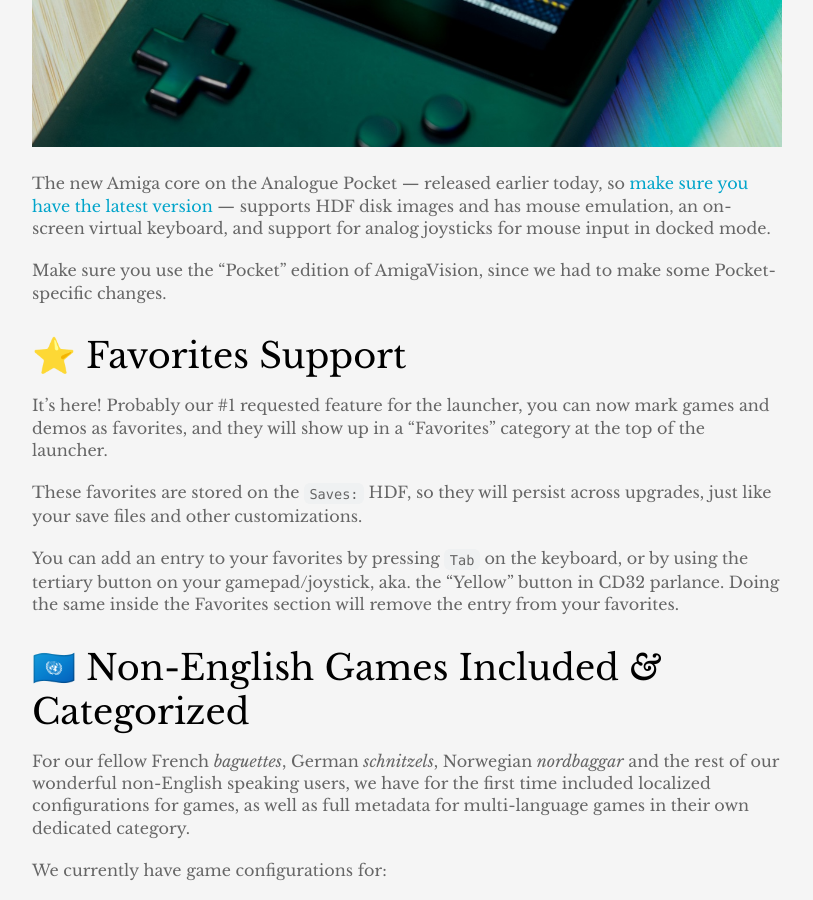
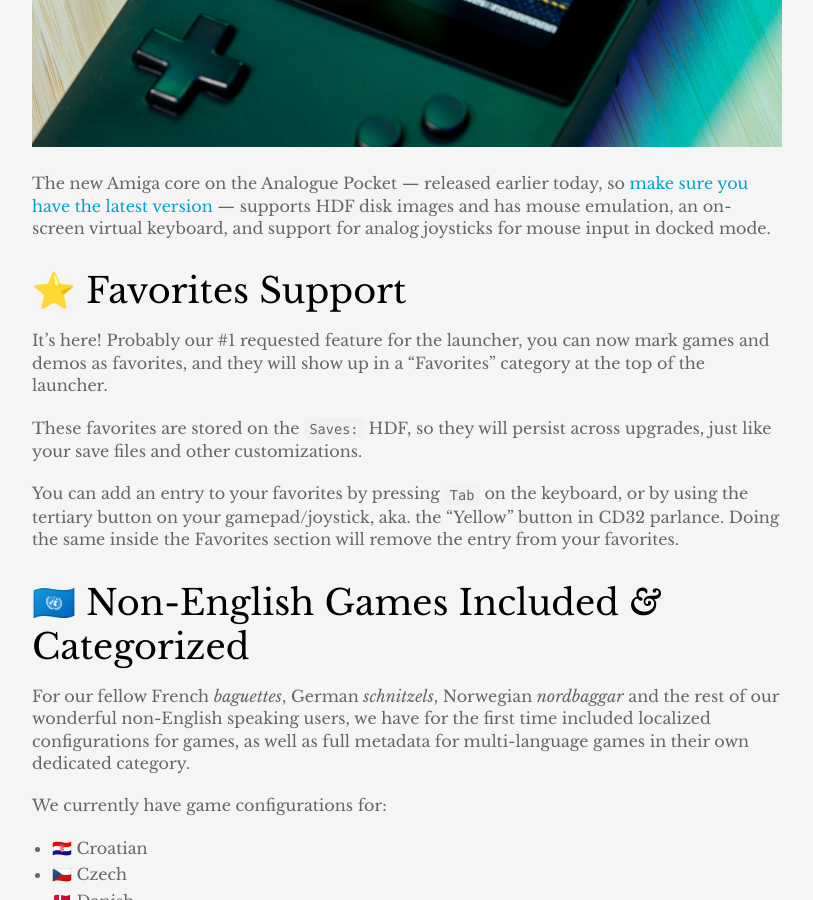
Before and after one commit to amigavision/amigavision.github.io, a Jekyll site: the page built from _posts/2023-06-06-2023.06.06.md, in a window 1280 px wide and 900 px high, scrolled down 2216 px. Shown: the whole window, without its empty margins (233-1046 px from the left). Built offline with Jekyll 4.4.1, drawn with Linux system fonts in a browser that asks for light colours.

Commit message:
Remove mention of specific Pocket version, as it is no longer needed

```diff
--- a/_posts/2023-06-06-2023.06.06.md
+++ b/_posts/2023-06-06-2023.06.06.md
@@ -55,8 +55,6 @@ Take AmigaVision on the go! We have worked with the [developer that ported the A
 ![AmigaVision on the Analogue Pocket](https://amiga.vision/images/pocket.jpg)
 
 The new Amiga core on the Analogue Pocket — released earlier today, so [make sure you have the latest version] — supports HDF disk images and has mouse emulation, an on-screen virtual keyboard, and support for analog joysticks for mouse input in docked mode.
-
-Make sure you use the "Pocket" edition of AmigaVision, since we had to make some Pocket-specific changes.
 
 ## ⭐️ Favorites Support
 
```
